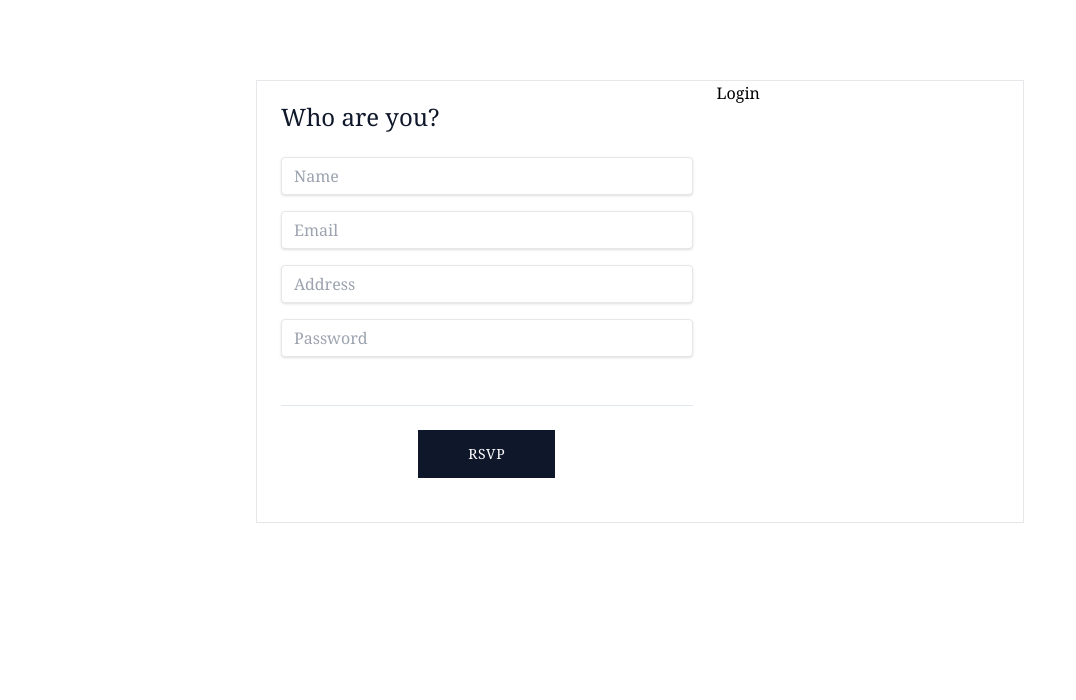
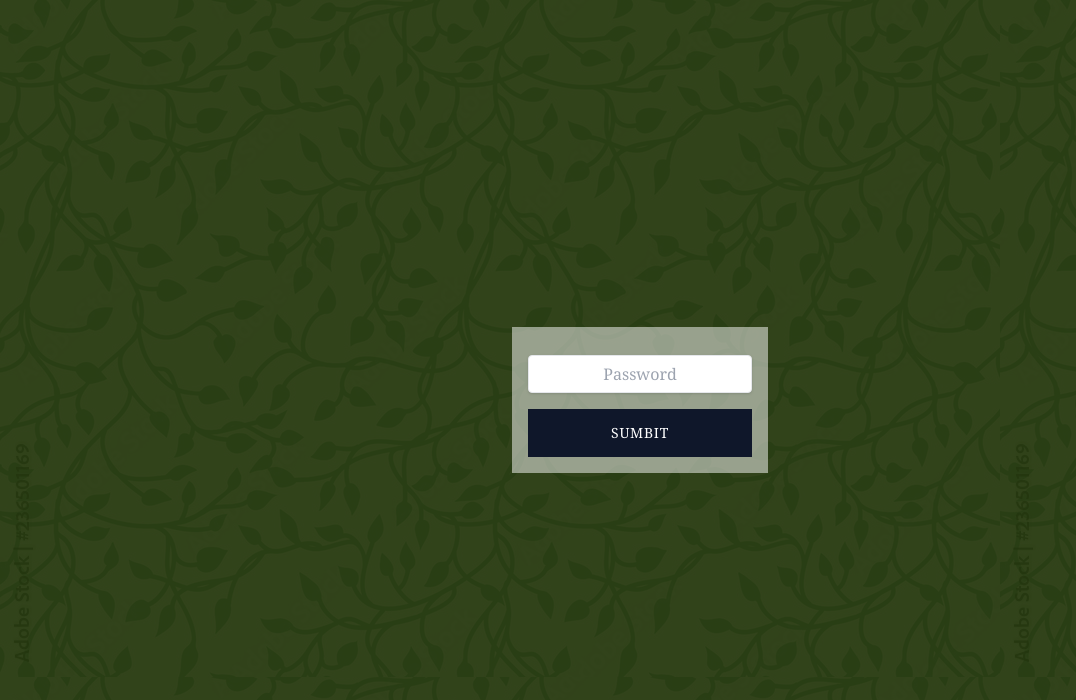
Before and after one commit to asher-kilner/website, a React (Create React App) app: page /login in a window 1280 px wide. Shown: the top 700 px of the page, without its empty margins (0-1076 px from the left). Built offline with nearby package versions, Linux system fonts and the light colour scheme.

Commit message:
password check done

```diff
--- a/public/index.html
+++ b/public/index.html
@@ -24,7 +24,7 @@
       work correctly both with client-side routing and a non-root public URL.
       Learn how to configure a non-root public URL by running `npm run build`.
     -->
-    <title>React App</title>
+    <title>Asher + Chelsea</title>
   </head>
   <body>
     <noscript>You need to enable JavaScript to run this app.</noscript>
--- a/src/App.js
+++ b/src/App.js
@@ -3,22 +3,20 @@ import Header from './Components/Header'
 import Footer from './Components/Footer'
 import Login from './Components/Login'
 import { Navigate } from "react-router-dom";
-import {
-    BrowserRouter as Router,
-    Switch,
-    Route,
-    Link
-  } from "react-router-dom";
+
 
 function App() {
     const [authenticated, setauthenticated] = useState(null);
-        useEffect(() => {
-    const loggedInUser = localStorage.getItem("authenticated");
-    if (loggedInUser) {
-      setauthenticated(loggedInUser);
-    }
+    useEffect(() => {
+        const loggedInUser = localStorage.getItem("authenticated");
+        if (loggedInUser) {
+        setauthenticated(loggedInUser);
+        } else {
+            setauthenticated(false);
+        }
     }, []);
-    if (!authenticated) {
+    if (authenticated == false) {
+        console.log(authenticated)
         return <Navigate replace to="/login" />;
     } else {
         return (
@@ -26,7 +24,6 @@ function App() {
                 <Header/>
                 <h1>Asher loves chelsea lots and lots X</h1>
                 <Footer/>
-                <Login/>
             </div>
         );
     }
--- a/src/Components/Login.js
+++ b/src/Components/Login.js
@@ -3,53 +3,38 @@ import { useNavigate } from "react-router-dom";
 
 function Login(){
     const navigate = useNavigate();
-    const [username, setusername] = useState("");
     const [password, setpassword] = useState("");
     const [authenticated, setauthenticated] = useState(
         localStorage.getItem(localStorage.getItem("authenticated") || false)
     );
-    const users = [{ username: "Jane", password: "testpassword" }];
+    const login = { password: "password" };
     const handleSubmit = (e) => {
         e.preventDefault();
-        const account = users.find((user) => user.username === username);
-        if (account && account.password === password) {
+        if (login.password === password) {
         localStorage.setItem("authenticated", true);
-        navigate("/dashboard");
+        navigate("/home");
         }
     };
     return (
-        <div className="flex-auto flex justify-center">
-            <div className="border m-20 flex font-serif w-3/5">
-                <form className="flex-auto p-6"onSubmit={handleSubmit}>
-                    <div className="flex flex-wrap items-baseline">
-                        <h1 className="w-full flex-none mb-3 text-2xl leading-none text-slate-900">
-                            Who are you?
-                        </h1>
-                    </div>
-                    <div className="mt-4 mb-6 pb-6 border-b border-slate-200">
+        <div className="flex-auto flex h-screen bg-login-background">
+            <div className="flex flex-auto bg-lime-900 bg-opacity-90">
+                <div className="flex flex-auto bg-black bg-opacity-30">
+                    <div className="m-auto flex font-serif w-1/5 bg-white bg-opacity-50">
+                        <form className="flex-auto p-4"onSubmit={handleSubmit}>
+                            <div className="pt-3">
                                 <div className="mb-4">
-                            <input className="shadow appearance-none border rounded w-full py-2 px-3 text-gray-700 leading-tight focus:outline-none focus:shadow-outline" id="username" type="text" placeholder="Name"/>
-                        </div>
-                        <div className="mb-4">
-                            <input className="shadow appearance-none border rounded w-full py-2 px-3 text-gray-700 leading-tight focus:outline-none focus:shadow-outline" id="email" type="text" placeholder="Email"/>
-                        </div>
-                        <div className="mb-4">
-                            <input className="shadow appearance-none border rounded w-full py-2 px-3 text-gray-700 leading-tight focus:outline-none focus:shadow-outline" id="address" type="text" placeholder="Address"/>
-                        </div>
-                        <div className="mb-6">
-                            <input className="shadow appearance-none border rounded w-full py-2 px-3 text-gray-700 leading-tight focus:outline-none focus:shadow-outline" id="password" type="password" placeholder="Password"/>
+                                    <input className="shadow appearance-none border rounded w-full py-2 px-3 text-gray-700 leading-tight focus:outline-none focus:shadow-outline" onChange={e => setpassword(e.target.value)} id="password" type="password" placeholder="Password"/>
                                 </div>
                             </div>
-                    <div className="flex space-x-4 mb-5 text-sm font-medium">
+                            <div className="flex space-x-4 text-sm font-medium">
                                 <div className="flex-auto flex space-x-4 justify-center">
-                            <button className="flex-none w-1/3 h-12 uppercase font-medium tracking-wider bg-slate-900 text-white" type="submit">
-                            RSVP
+                                    <button className="flex-auto h-12 uppercase font-medium tracking-wider bg-slate-900 text-white" type="submit">
+                                    Sumbit
                                     </button>
                                 </div>
                             </div>
                         </form>
-                <div class="flex-none w-2/5 relative">
-                    <div className="absolute inset-0 w-full h-full object-cover">Login</div>
+                    </div>
                 </div>
             </div>
         </div>
--- a/src/index.css
+++ b/src/index.css
@@ -1,3 +1,10 @@
 @tailwind base;
 @tailwind components;
 @tailwind utilities;
+
+::placeholder {
+    text-align: center;
+ }
+input:focus::placeholder {
+    color: transparent;
+}
--- a/src/index.js
+++ b/src/index.js
@@ -9,7 +9,7 @@ root.render(
   <React.StrictMode>
     <BrowserRouter>
       <Routes>
-        <Route index element={<App />} />
+        <Route path="home" index element={<App />} />
         <Route path="login" element={<Login />} />
       </Routes>
     </BrowserRouter>
--- a/tailwind.config.js
+++ b/tailwind.config.js
@@ -1,9 +1,11 @@
 module.exports = {
     content: ["./src/**/*.{html,js}"],
     theme: {
-        container: {
-            center: true,
-          },
+        extend: {
+            backgroundImage: {
+                'login-background': "url('/img/login-background.jpg')",
+            }
+        }
     },
     plugins: [],
 }
```
Also changed, not shown: img/login-background.jpg (added). Lines whose indentation alone changed are shown as unchanged.
